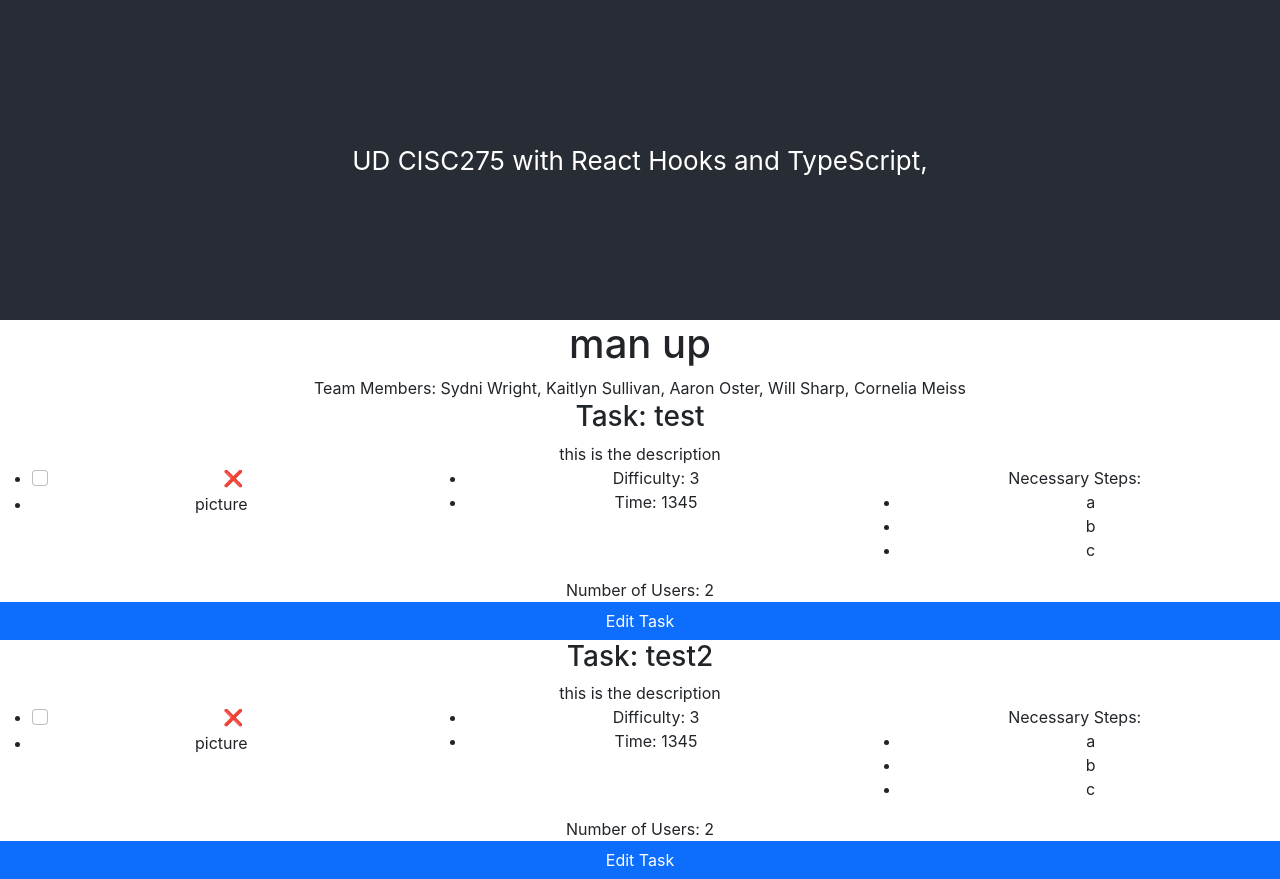
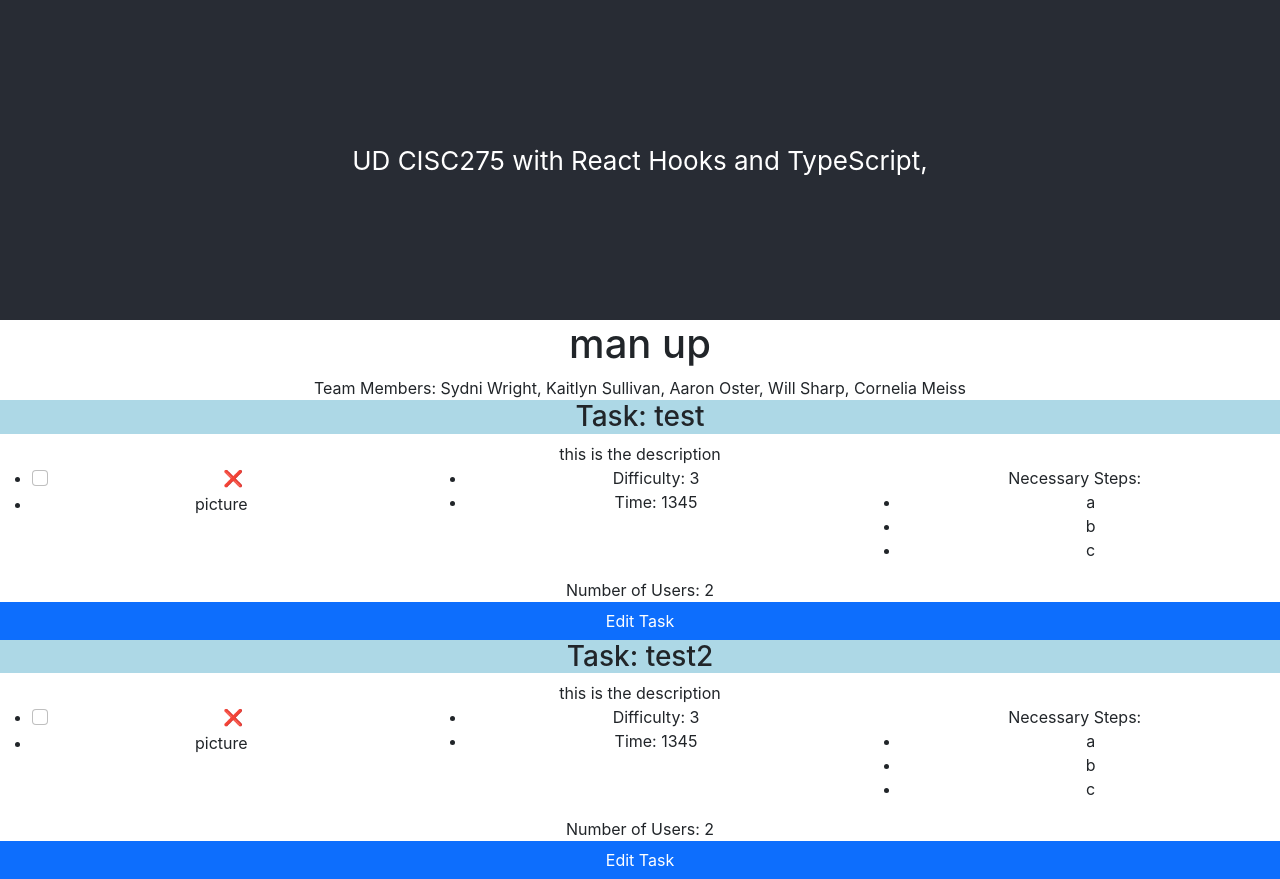
Before and after one commit to cmeiss/team18, a React (Create React App) app: page / in a window 1280 px wide. Built offline with nearby package versions, Linux system fonts and the light colour scheme.

Commit message:
added .css file and background color for task header

```diff
--- a/src/App.css
+++ b/src/App.css
@@ -46,5 +46,5 @@
 }
 
 .h1 {
-    background: "#00FF00"
+    background: "#00FF00";
 }
--- /dev/null
+++ b/src/DisplayTask.css
@@ -0,0 +1,3 @@
+h3 {
+    background-color: lightblue;
+}
--- a/src/DisplayTask.tsx
+++ b/src/DisplayTask.tsx
@@ -3,6 +3,7 @@ import { Button, Col, Form, Row } from "react-bootstrap";
 //import { Task } from "../interfaces/task";
 //import TASK from "../src/App";
 import { editTask } from "../src/EditTask";
+import "./DisplayTask.css";
 
 interface displayProps {
     name: string;
--- a/src/EditTask.tsx
+++ b/src/EditTask.tsx
@@ -7,5 +7,6 @@ export function editTask(): JSX.Element {
     return <div>This is going to be the EditTask component. </div>;
 }
 
+//we probably won't need this file!!, see explanation in display view
 //after writing this function, check function call in display task,
 //we might need to add some arguments
```
